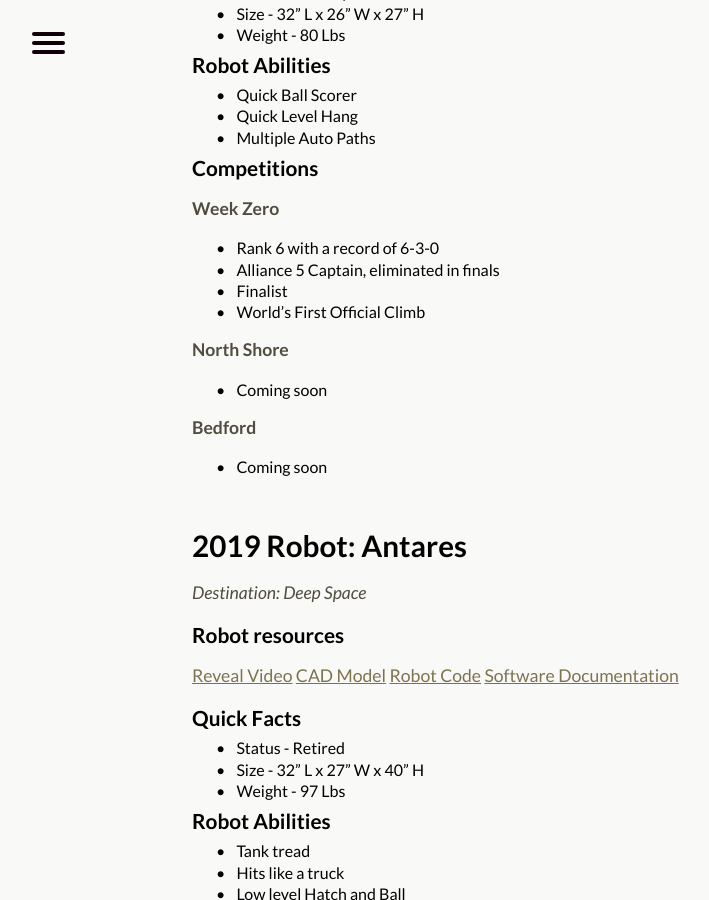
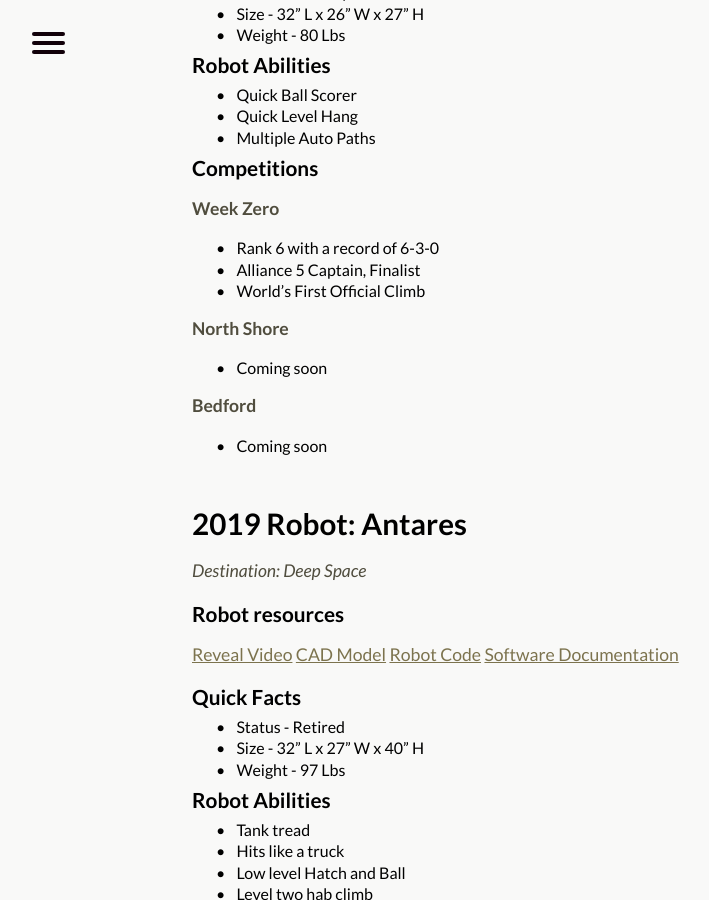
Before and after one commit to perSEVERE-5962/frc5962, a Jekyll site: the page built from robots.md, in a window 1280 px wide and 900 px high, scrolled down 764 px. Shown: the whole window, without its empty margins (0-709 px from the left). Built offline with Jekyll 4.4.1, drawn with Linux system fonts in a browser that asks for light colours.

Commit message:
Updated Robots

```diff
--- a/robots.md
+++ b/robots.md
@@ -28,9 +28,8 @@ Since 2016 FRC Team 5962 has made four robots to compete in that years FIRST Rob
 ### Competitions
 **Week Zero**
 1. Rank 6 with a record of 6-3-0
-2. Alliance 5 Captain, eliminated in finals
-3. Finalist
-4. World's First Official Climb
+2. Alliance 5 Captain, Finalist
+3. World's First Official Climb
 
 **North Shore**
 1. Coming soon
```
